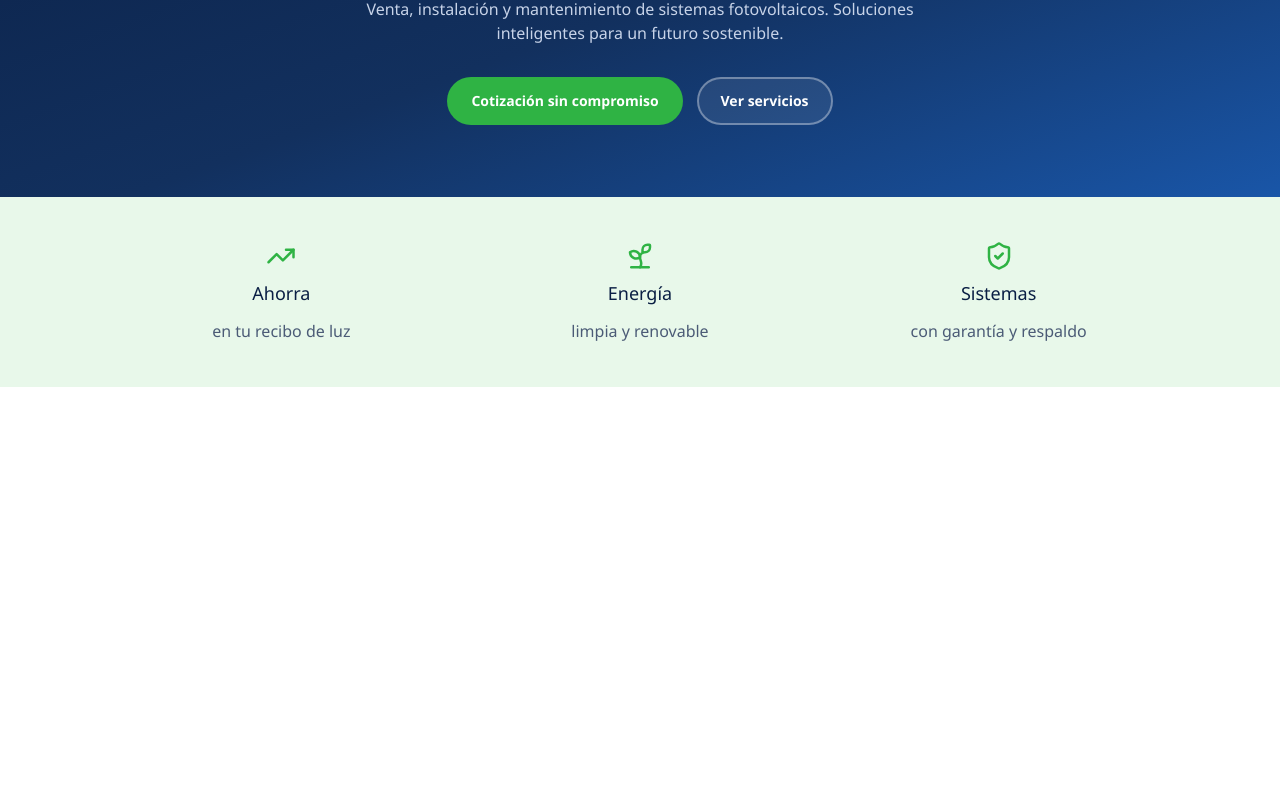
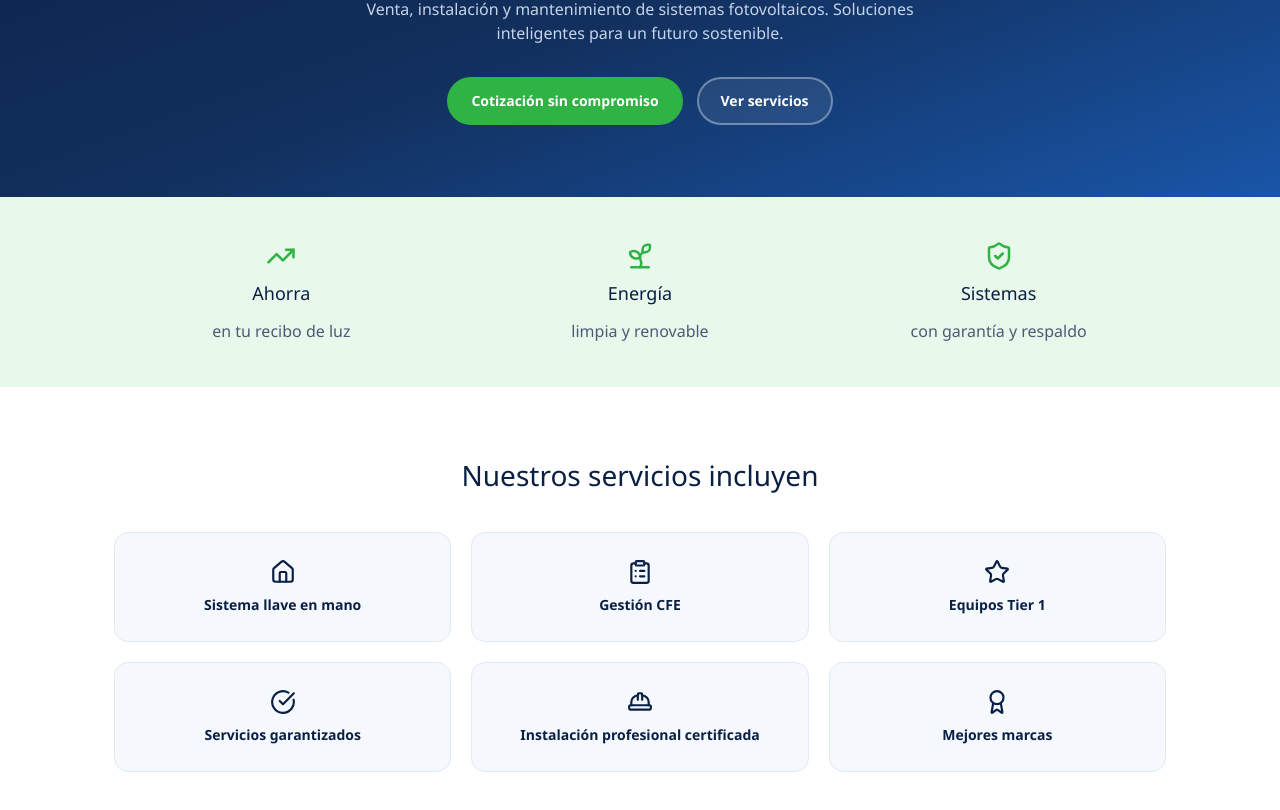
Before and after one commit to gabobarrera00/regios-solutions, a React (Vite) app: page / in a window 1280 px wide. Shown: the part 342-1152 px from the top of the page. Before the commit the page ends 800 px from the top, so only its background shows below. Built offline with nearby package versions, Linux system fonts and the light colour scheme; the HTML template or start-up script is replaced by a standard one.

Commit message:
feat: add Servicios component

```diff
--- a/src/App.tsx
+++ b/src/App.tsx
@@ -1,6 +1,7 @@
 import Header from "./components/Header";
 import Hero from "./components/Hero";
 import Beneficios from "./components/Beneficios";
+import Servicios from "./components/Servicios";
 
 export default function App() {
   return (
@@ -9,6 +10,7 @@ export default function App() {
       <main>
         <Hero />
         <Beneficios />
+        <Servicios />
       </main>
     </div>
   );
--- /dev/null
+++ b/src/components/Servicios.tsx
@@ -0,0 +1,33 @@
+import { Home, ClipboardList, Star, CheckCircle, HardHat, Award } from "lucide-react";
+
+const SERVICIOS = [
+  { Icon: Home, label: "Sistema llave en mano" },
+  { Icon: ClipboardList, label: "Gestión CFE" },
+  { Icon: Star, label: "Equipos Tier 1" },
+  { Icon: CheckCircle, label: "Servicios garantizados" },
+  { Icon: HardHat, label: "Instalación profesional certificada" },
+  { Icon: Award, label: "Mejores marcas" },
+];
+
+export default function Servicios() {
+  return (
+    <section id="servicios" className="py-[72px]">
+      <div className="max-w-[1100px] mx-auto px-6">
+        <h2 className="text-center text-[28px] text-brand-navy mb-10">
+          Nuestros servicios incluyen
+        </h2>
+        <div className="grid grid-cols-2 md:grid-cols-3 gap-5">
+          {SERVICIOS.map(({ Icon, label }) => (
+            <div
+              key={label}
+              className="bg-brand-bg-soft border border-brand-border rounded-[14px] py-[26px] px-[18px] text-center"
+            >
+              <Icon className="w-[26px] h-[26px] text-brand-navy mx-auto mb-2.5" />
+              <p className="m-0 font-semibold text-brand-navy text-sm">{label}</p>
+            </div>
+          ))}
+        </div>
+      </div>
+    </section>
+  );
+}
```
